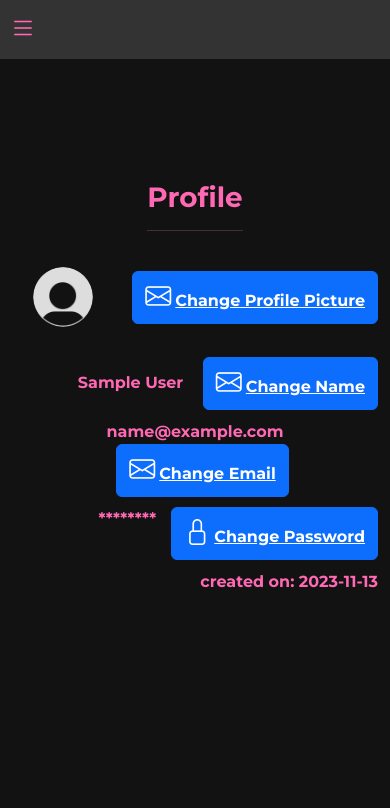
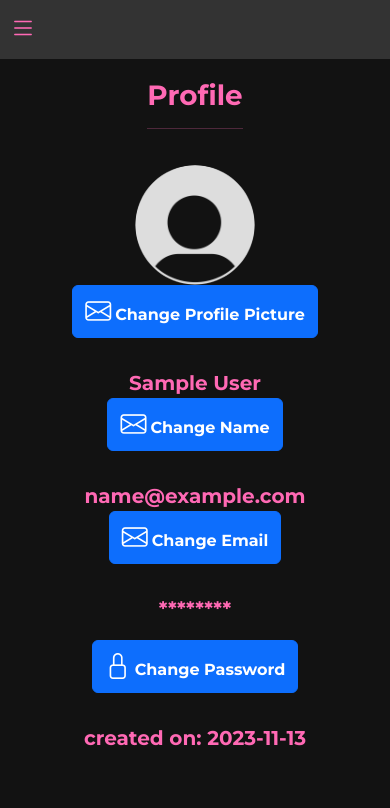
Before and after one commit to jaydeep080805/ToDoey, a Flask app: page /profile in a window 390 px wide. Shown: the top 808 px of the page. Run offline with Flask 3, Linux system fonts and the light colour scheme; the visitor is signed in with stand-in values (Sample User, id 1); data comes from the database, SQL or seed files in the repository; some libraries are stand-ins or nearby versions.

Commit message:
changed profile styling on desktop and mobile, added bigger buttons on mobile for easier use

```diff
--- a/ToDoey/static/css/styles.css
+++ b/ToDoey/static/css/styles.css
@@ -227,6 +227,55 @@ the elements have their label and content together so its spaced out evenly*/
     transform: translate(0, 15px);
 }
 
+.profile-container {
+    display: flex;
+    flex-direction: column;
+    justify-content: space-evenly;
+    align-items: flex-end;
+    gap: 10px;
+}
+
+.profile-picture {
+    width: 150px; /* or a percentage value if you want it to be relative to its container */
+    height: 150px; /* should match the width for a perfect circle */
+    border-radius: 50%;
+    object-fit: cover; /* This will ensure the image covers the area without stretching */
+    max-width: 100%; /* prevents the image from exceeding the width of its container */
+    max-height: 100%;
+}
+
+.profile-info {
+    margin-bottom: 20px;
+}
+
+.profile-info p {
+    float: left;
+}
+
+.profile-info button a {
+    color: white;
+}
+
+.btn a {
+    color: inherit; /* To inherit the text color from the button */
+    text-decoration: none; /* Removes underline from links */
+}
+
+.change-info-button {
+    padding: 10px 20px; /* Adjust as needed */
+    width: auto; /* This makes the button's width content-dependent */
+    margin: 10px;
+}
+
+.button-icon {
+    margin-right: 4px;
+    padding-bottom: 50px;
+}
+
+.submit-file {
+    margin: 12px 0;
+}
+
 footer {
     background-color: var(--grey-navbar);
     bottom: 0;
@@ -289,52 +338,15 @@ ul .bi:hover {
     background-color: #ffffff;
 }
 
-img {
-    width: 250px;
-    border-radius: 100%;
-    padding: 20px;
-}
-
-.profile-container {
-    display: flex;
-    flex-direction: column;
-    justify-content: space-evenly;
-    align-items: flex-end;
-    gap: 10px;
-}
-
-
-.profile-picture {
-    height: 100px;
-    width: 100px;
-}
-
-.profile-info p {
-    float: left;
-}
-
-.profile-info button a {
-    color: white;
-}
-
-.change-email-button {
-    margin-left: 15px;
-}
-
-.button-icon {
-    margin-right: 4px;
-    padding-bottom: 50px;
-}
-
-.submit-file {
-    margin: 12px 0;
-}
-
 .mobile-navbar {
     display: none;
 }
 
-@media (max-width: 648px) {
+@media (max-width: 768px) {
+    body {
+        font-size: 20px; /* Increase base font size for readability on mobile */
+    }
+
     .navbar-full {
         display: none;
     }
@@ -407,6 +419,43 @@ img {
         text-align: center;
     }
 
+    .profile-container {
+        padding: 20px;
+        display: flex;
+        flex-direction: column;
+        align-items: center;
+        justify-content: center;
+    }
+
+    .profile-info {
+        display: flex;
+        flex-direction: column;
+        align-items: center;
+        margin-bottom: 20px; /* Add some space below the profile info */
+    }
+
+    .profile-picture {
+        width: 120px; /* smaller size for smaller screens */
+        height: 120px; /* should match the width */
+    }
+
+    .profile-info, .profile-actions {
+        flex-direction: column;
+        align-items: center;
+    }
+
+    .submit-button {
+        width: 100%;
+        padding: 12px 20px; /* Bigger tap target */
+        border: none;
+        background-color: var(--pink); /* Sample color */
+        color: white;
+        font-size: 16px;
+        border-radius: 5px;
+        cursor: pointer;
+    }
+
+
     footer {
         display: none;
     }
```
